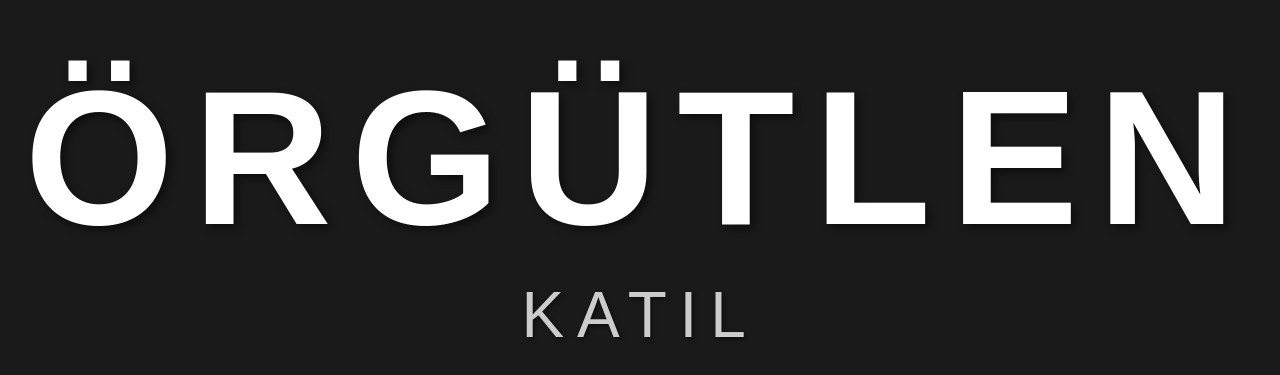
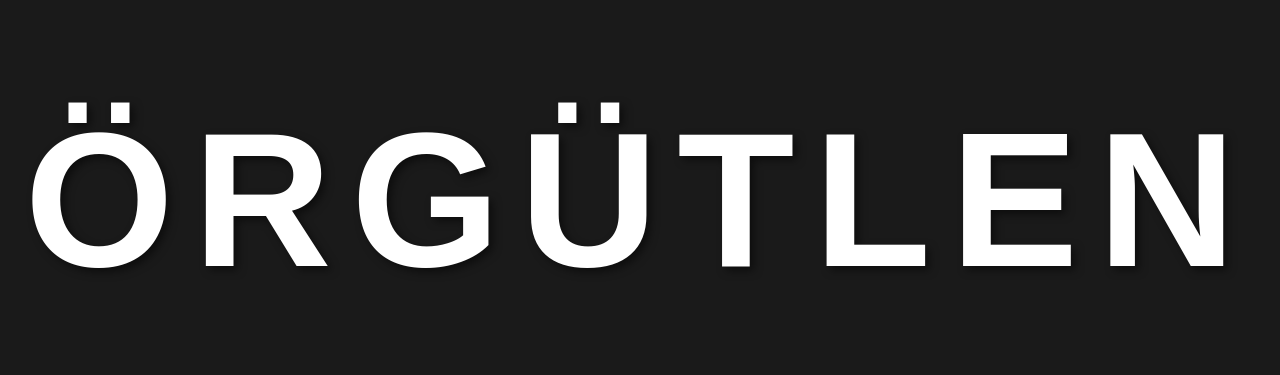
Before and after one commit to yagiz20Z/orgutlen, a plain HTML site: page index.html in a window 1280 px wide. Shown: the part 201-576 px from the top of the page. Drawn offline with Linux system fonts and the light colour scheme.

Commit message:
degisiklik katıl kaldırdım

```diff
--- a/index.html
+++ b/index.html
@@ -37,21 +37,10 @@
         }
 
 
-        /* "katıl" linki için stil */
-        .katil-link {
-            font-size: 5vw;
-            font-weight: normal;
-            text-transform: uppercase;
-            letter-spacing: 0.2em;
-            color: #cccccc;
-            margin-top: 10px;
-            text-decoration: none;
-            text-shadow: 2px 2px 4px rgba(0, 0, 0, 0.5);
-            transition: color 0.3s, text-decoration 0.3s;
-        }
+
 
         /* Fare üzerine gelince linkin stili */
-        .katil-link:hover {
+        .h1:hover:hover {
             color: #ffffff;
             text-decoration: underline;
         }
@@ -62,17 +51,13 @@
                 font-size: 20vw;
             }
 
-            .katil-link {
-                font-size: 7vw;
             }
-        }
+
     </style>
 </head>
 <body>
     <div class="container">
-        <h1>ÖRGÜTLEN</h1>
-
-        <a href="https://fkf.org.tr/fkfye-katil/" class="katil-link">katıl</a>
+        <h1 href="https://fkf.org.tr/fkfye-katil/" class="katil-link">ÖRGÜTLEN</h1>
     </div>
 </body>
 </html>
```
